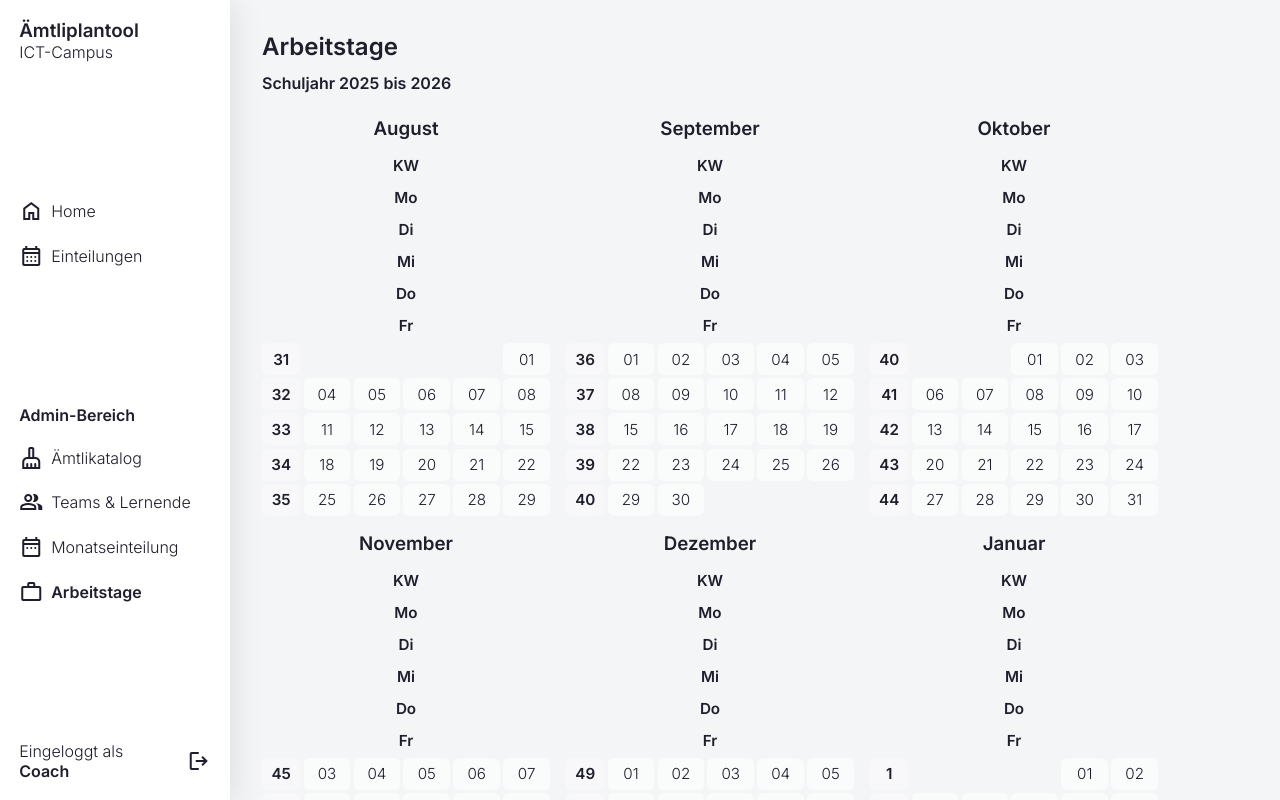
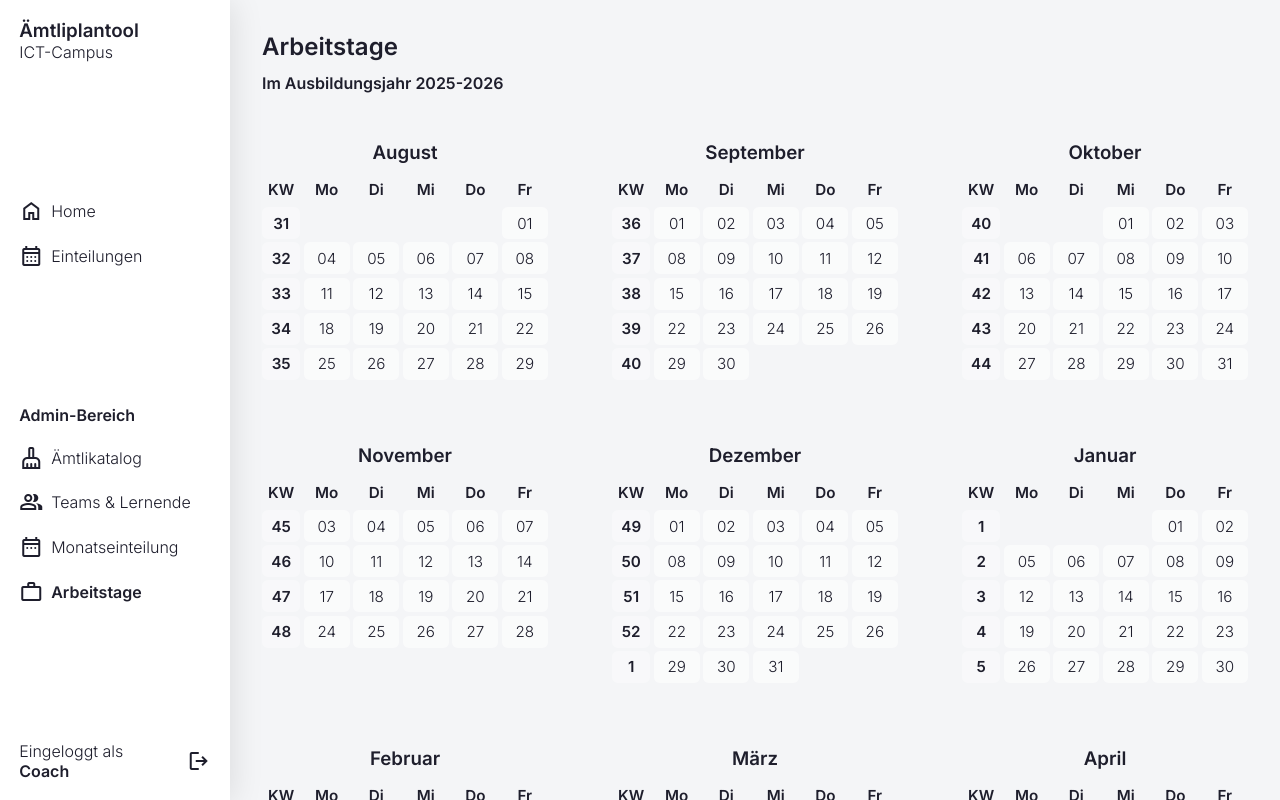
Before and after one commit to BA-2025-2026/JAVA_BAemtli, a Next.js app in the folder frontend/: page /workdays in a window 1280 px wide. Built offline with nearby package versions, Linux system fonts and the light colour scheme; no server answers.

Commit message:
Workday Page correctly maps the BA year with months and days.

```diff
--- a/frontend/src/app/(authenticated)/workdays/page.js
+++ b/frontend/src/app/(authenticated)/workdays/page.js
@@ -2,7 +2,7 @@
 export const dynamic = "force-dynamic";
 
 import SchoolYearCalendar from "@/components/SchoolYearCalendar/SchoolYearCalendar";
-import { getSchoolYearStartYear } from "@/lib/dateUtils/workdaysCalendar";
+import { getSchoolYearStartYear } from "@/lib/dateUtils/WorkdaysCalendarUtils";
 import styles from "./page.module.css";
 
 export default function Workdays() {
@@ -14,7 +14,7 @@ export default function Workdays() {
       <div className={styles.header}>
         <h1>Arbeitstage</h1>
         <p className={styles.subtitle}>
-          Schuljahr {schoolYearStartYear} bis {schoolYearEndYear}
+          Im Ausbildungsjahr {schoolYearStartYear}-{schoolYearEndYear}
         </p>
       </div>
       <SchoolYearCalendar schoolYearStartYear={schoolYearStartYear} />
--- a/frontend/src/app/(authenticated)/workdays/page.module.css
+++ b/frontend/src/app/(authenticated)/workdays/page.module.css
@@ -6,4 +6,5 @@
   margin-top: -0.25rem;
   font-weight: 600;
   color: var(--text-primary);
+  margin-bottom: 3rem;
 }
--- a/frontend/src/components/SchoolYearCalendar/SchoolYearCalendar.js
+++ b/frontend/src/components/SchoolYearCalendar/SchoolYearCalendar.js
@@ -1,5 +1,5 @@
 import styles from "./SchoolYearCalendar.module.css";
-import { getSchoolYearMonths } from "@/lib/dateUtils/workdaysCalendar";
+import { getSchoolYearMonths } from "@/lib/dateUtils/WorkdaysCalendarUtils";
 import WorkdayMonth from "../WorkdayMonth/WorkdayMonth";
 
 export default function SchoolYearCalendar({ schoolYearStartYear }) {
--- a/frontend/src/components/SchoolYearCalendar/SchoolYearCalendar.module.css
+++ b/frontend/src/components/SchoolYearCalendar/SchoolYearCalendar.module.css
@@ -1,6 +1,6 @@
 .calendar {
   display: flex;
   flex-wrap: wrap;
-  gap: 1rem;
+  gap: 4rem;
   align-items: flex-start;
 }
--- a/frontend/src/components/WorkdayMonth/WorkdayMonth.js
+++ b/frontend/src/components/WorkdayMonth/WorkdayMonth.js
@@ -1,5 +1,5 @@
 import styles from "./WorkdayMonth.module.css";
-import { WEEKDAYS, getMonthWeeks } from "@/lib/dateUtils/workdaysCalendar";
+import { WEEKDAYS, getMonthWeeks } from "@/lib/dateUtils/WorkdaysCalendarUtils";
 
 export default function WorkdayMonth({ year, monthIndex, monthName }) {
   const weeks = getMonthWeeks(year, monthIndex);
@@ -8,12 +8,17 @@ export default function WorkdayMonth({ year, monthIndex, monthName }) {
     <section className={styles.month}>
       <h3 className={styles.monthTitle}>{monthName}</h3>
       <div className={styles.calendarGrid}>
-        <div className={`${styles.cell} ${styles.headerCell}`}>KW</div>
-        {WEEKDAYS.map((weekday) => (
-          <div key={weekday} className={`${styles.cell} ${styles.headerCell}`}>
-            {weekday}
-          </div>
-        ))}
+        <div className={styles.headerRow}>
+          <div className={`${styles.cell} ${styles.headerCell}`}>KW</div>
+          {WEEKDAYS.map((weekday) => (
+            <div
+              key={weekday}
+              className={`${styles.cell} ${styles.headerCell}`}
+            >
+              {weekday}
+            </div>
+          ))}
+        </div>
 
         {weeks.map((week) => (
           <div
--- a/frontend/src/components/WorkdayMonth/WorkdayMonth.module.css
+++ b/frontend/src/components/WorkdayMonth/WorkdayMonth.module.css
@@ -13,6 +13,12 @@
 .calendarGrid {
   display: flex;
   flex-direction: column;
+  gap: 0.2rem;
+}
+
+.headerRow {
+  display: grid;
+  grid-template-columns: 2.4rem repeat(5, minmax(0, 1fr));
   gap: 0.2rem;
 }
 
```
Also changed, not shown: frontend/src/lib/dateUtils/WorkdaysCalendarUtils.js (renamed from frontend/src/lib/dateUtils/workdaysCalendar.js).
